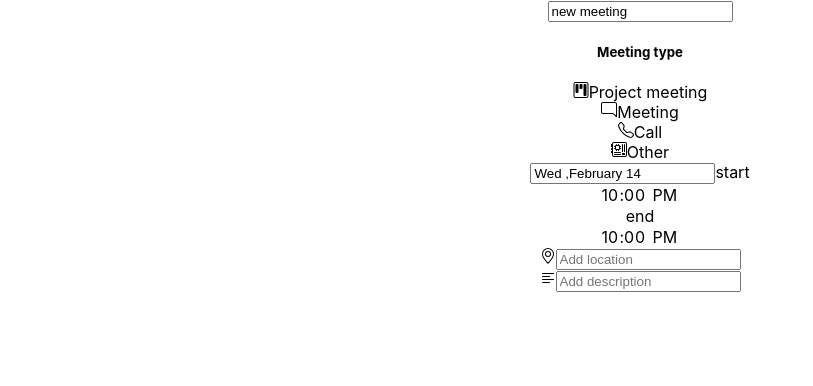
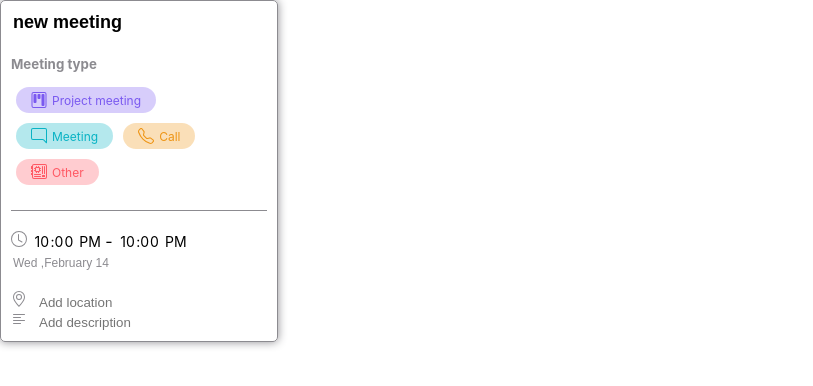
Before and after one commit to YroslavOne/meeting-calendar, a React (Create React App) app in the folder my-app/: page / in a window 1280 px wide. Shown: the top 386 px of the page, without its empty margins (0-813 px from the left). Built offline with nearby package versions, Linux system fonts and the light colour scheme.

Commit message:
17.11 28.02.2024

```diff
--- a/my-app/src/components/Context.js
+++ b/my-app/src/components/Context.js
@@ -11,22 +11,26 @@ export const ContextProvider = ({ children }) => {
     {
       icon: <Kanban/>,
       name: "Project meeting",
-      className: "red",
+      background: "122, 89, 240, 0.3",
+      color: "122, 89, 240, 1",
     },
     {
       icon: <ChatRight/>,
       name: "Meeting",
-      className: "red",
+      background: "9, 179, 196, 0.3",
+      color: "9, 179, 196, 1",
     },
     {
       icon: <Telephone/>,
       name: "Call",
-      className: "red",
+      background: "238, 149, 21, 0.3",
+      color: "238, 149, 21, 1",
     },
     {
       icon: <Motherboard/>,
       name: "Other",
-      className: "red",
+      background: "255, 88, 99, 0.3",
+      color: "255, 88, 99, 1",
     },
   ];
 
--- a/my-app/src/components/appComponents/Main.js
+++ b/my-app/src/components/appComponents/Main.js
@@ -1,12 +1,12 @@
 // import Calendar from './mainComponents/Calendar';
 // import { useState } from 'react';
-import CreateTask from './mainComponents/CreateTask/CreateTask';
+import CreateMeeting from './mainComponents/CreateTask/CreateMeeting';
 
 function Main() {
   return (
     <div>
       {/* <Calendar/> */}
-      <CreateTask />
+      <CreateMeeting />
     </div>
   );
 }
--- /dev/null
+++ b/my-app/src/components/appComponents/mainComponents/CreateTask/CreateMeeting.css
@@ -0,0 +1,84 @@
+input{
+    list-style: none;
+}
+.create-meeting{
+    width: 20%;
+    box-shadow: 0px 0px 10px #8C8B90;
+    border: 1px solid #8C8B90;
+    border-radius: 5px;
+    padding: 10px;
+}
+.create-meeting-name{
+    width: 100%;
+    border: none;
+    cursor: pointer;
+}
+input .create-meeting-name{
+    outline: 0 !important;
+
+}
+.create-meeting-name{
+    font-weight: 700;
+    font-size: 18px;
+    border-bottom: 2px solid rgba(245, 40, 145, 0);
+
+}
+.create-meeting-name:focus{
+    border-bottom: 2px solid #7550F6;
+    outline: 0;
+    outline-offset: 0;
+    box-shadow: none;
+    outline: 0 !important;
+}
+.line{
+    content: "";
+    width: 100%;
+    height: 1px;
+    background: #8C8B90;
+    margin: 0;
+    margin-top: 20px;
+    margin-bottom: 20px;
+}
+.icon-clock-create-meeting{
+    color:  #8C8B90;
+}
+
+.create-meeting-time{
+    text-align: left;
+    margin: 0;
+    margin-top: 20px;
+    margin-bottom: 0px;
+}
+.create-meeting-location{
+    width: 100%;
+    text-align: left;
+}
+.create-meeting-description{
+    width: 100%;
+    text-align: left;
+}
+.create-meeting-location input{
+    margin-left: 10px;
+
+    outline: 0 !important;
+    border: none;
+    border: 1px solid none;
+    color:  #8C8B90;
+
+}
+.create-meeting-description input{
+    margin-left: 10px;
+    outline: 0 !important;
+    border: none;
+    border: 1px solid none;
+    color:  #8C8B90;
+}
+.create-meeting-description input:focus{
+    color: black;
+    border-bottom: 1px solid #7550F6;
+}
+
+.create-meeting-location input:focus{
+    color: black;
+    border-bottom: 1px solid #7550F6;
+}
--- /dev/null
+++ b/my-app/src/components/appComponents/mainComponents/CreateTask/CreateMeeting.js
@@ -0,0 +1,31 @@
+import { Clock, GeoAlt, TextLeft } from 'react-bootstrap-icons';
+import MeetingType from './TaskItems/MeetingType';
+import SelectDate from './TaskItems/SelectDate';
+import SelectTime from './TaskItems/SelectTime';
+import { useState } from 'react';
+import "./CreateMeeting.css"
+
+function CreateMeeting() {
+const [nameMeeting, setNameMeeting] = useState("new meeting")
+const [meetingType, setMeetingType] = useState("")
+const [selectedDate, setSelectedDate] = useState("")
+const [selectedTimeStart, setSelectedTimeStart] = useState("")
+const [selectedTimeEnd, setSelectedTimeEnd] = useState("")
+console.log(nameMeeting, meetingType, selectedDate, selectedTimeStart, selectedTimeEnd)
+
+  return (
+    <div className='create-meeting'>
+      <input className='create-meeting-name' value={nameMeeting} onChange={(e) => setNameMeeting(e.target.value)} placeholder="name task"></input>
+      <MeetingType setMeetingType={setMeetingType} />
+      <div className='line'></div>
+    <div className='create-meeting-time'> <Clock className='icon-clock-create-meeting'/> <SelectTime setSelectedTime={setSelectedTimeStart}/>
+       - <SelectTime setSelectedTime={setSelectedTimeEnd}/></div>
+       <SelectDate setSelectedDate={setSelectedDate}/>
+
+       <div className='create-meeting-location'><GeoAlt className='icon-clock-create-meeting'/><input placeholder="Add location"></input></div>
+       <div className='create-meeting-description'><TextLeft className='icon-clock-create-meeting'/><input placeholder="Add description"></input></div>
+
+    </div>
+  );
+}
+export default CreateMeeting;
--- a/my-app/src/components/appComponents/mainComponents/CreateTask/CreateTask.js
+++ /dev/null
@@ -1,28 +0,0 @@
-import { GeoAlt, TextLeft } from 'react-bootstrap-icons';
-import MeetingType from './TaskItems/MeetingType';
-import SelectDate from './TaskItems/SelectDate';
-import SelectTime from './TaskItems/SelectTime';
-import { useState } from 'react';
-
-function CreateTask() {
-const [nameMeeting, setNameMeeting] = useState("new meeting")
-const [meetingType, setMeetingType] = useState("")
-const [selectedDate, setSelectedDate] = useState("")
-const [selectedTimeStart, setSelectedTimeStart] = useState("")
-const [selectedTimeEnd, setSelectedTimeEnd] = useState("")
-console.log(nameMeeting, meetingType, selectedDate, selectedTimeStart, selectedTimeEnd)
-
-  return (
-    <div>
-      <input value={nameMeeting} onChange={(e) => setNameMeeting(e.target.value)} placeholder="name task"></input>
-      <MeetingType setMeetingType={setMeetingType} />
-       <SelectDate setSelectedDate={setSelectedDate}/>
-       start <SelectTime setSelectedTime={setSelectedTimeStart}/>
-       end <SelectTime setSelectedTime={setSelectedTimeEnd}/>
-       <div><GeoAlt/><input placeholder="Add location"></input></div>
-       <div><TextLeft/><input placeholder="Add description"></input></div>
-
-    </div>
-  );
-}
-export default CreateTask;
--- /dev/null
+++ b/my-app/src/components/appComponents/mainComponents/CreateTask/TaskItems/MeetingType.css
@@ -0,0 +1,46 @@
+ul{
+    margin: 0;
+    padding: 0;
+}
+li{
+    list-style: none;
+}
+.meeting-type{
+
+}
+.meeting-type-title{
+color: #8C8B90;
+text-align: left;
+margin: 0;
+margin-top: 20px;
+margin-bottom: 10px;
+}
+.meeting-type-items{
+    display: flex;
+    flex-wrap: wrap;
+
+
+}
+.meeting-type-item{
+    display: flex;
+    width: max-content;
+    border-radius: 15px;
+    padding-top: 5px;
+    padding-bottom: 5px;
+    padding-left: 15px;
+    padding-right: 15px;
+    margin: 5px;
+    align-content: center;
+    justify-content: center;
+    align-items: center;
+}
+.meeting-type-item p{
+    margin: 0;
+    margin-left: 5px;
+    width: max-content;
+    display: flex;
+    align-content: center;
+    justify-content: center;
+    align-items: center;
+    font-size: 12px;
+}
--- a/my-app/src/components/appComponents/mainComponents/CreateTask/TaskItems/MeetingType.js
+++ b/my-app/src/components/appComponents/mainComponents/CreateTask/TaskItems/MeetingType.js
@@ -1,5 +1,6 @@
 import { useContext, useState } from 'react';
 import { Context } from '../../../../Context';
+import "./MeetingType.css"
 // import { ChatRight, Kanban, Motherboard, Telephone } from "react-bootstrap-icons";
 
 function MeetingType(props) {
@@ -7,16 +8,16 @@ function MeetingType(props) {
   const [meetingType, setMeetingType]= useState("")
 props.setMeetingType(meetingType)
   return (
-    <div>
-      <h5>Meeting type</h5>
-      <div>
+    <div className='meeting-type'>
+      <h5 className='meeting-type-title'>Meeting type</h5>
+      <ul className='meeting-type-items'>
         {meetingItems.map((nameMeeting) => (
-          <div onClick={(e)=>setMeetingType(nameMeeting)} className={nameMeeting.className}>
+          <li className='meeting-type-item' onClick={(e)=>setMeetingType(nameMeeting)} style={{color: "rgba("+nameMeeting.color+")", background: "rgba("+nameMeeting.background+")"}}>
             {nameMeeting.icon}
-            {nameMeeting.name}
-          </div>
+            <p>{nameMeeting.name}</p>
+          </li>
         ))}
-      </div>
+      </ul>
     </div>
   );
 }
--- /dev/null
+++ b/my-app/src/components/appComponents/mainComponents/CreateTask/TaskItems/SelectDate.css
@@ -0,0 +1,26 @@
+.react-datepicker-wrapper{
+    width: 100%;
+    font-size: 5px;
+}
+.react-datepicker__input-container{
+    width: 100%;
+    text-align: left;
+}
+.react-datepicker__input-container input{
+    border: none;
+    outline: 0 !important;
+    margin: 0;
+    color:  #8C8B90;
+    text-align: left;
+    align-items: left;
+    font-size: 12px;
+    margin-bottom: 20px;
+
+
+}
+
+
+.react-datepicker__input-container input:focus{
+    color: black;
+    border-bottom: 1px solid #7550F6;
+}
--- a/my-app/src/components/appComponents/mainComponents/CreateTask/TaskItems/SelectDate.js
+++ b/my-app/src/components/appComponents/mainComponents/CreateTask/TaskItems/SelectDate.js
@@ -1,5 +1,6 @@
 import React, { useState } from "react";
 import DatePicker from "react-datepicker";
+import "./SelectDate.css"
 
 import "react-datepicker/dist/react-datepicker.css";
 
--- a/my-app/src/components/appComponents/mainComponents/CreateTask/TaskItems/SelectTime.css
+++ b/my-app/src/components/appComponents/mainComponents/CreateTask/TaskItems/SelectTime.css
@@ -29,3 +29,23 @@ select {
   /* width: auto;   */
 
   }
+  .react-time-picker__inputGroup__input{
+    cursor: pointer;
+  }
+  .react-time-picker__inputGroup{
+    font-size: 14px;
+}
+.react-time-picker__wrapper input:focus {
+    outline: 1px solid #8C8B90;
+    background: transparent;
+
+}
+.react-time-picker__wrapper select:focus {
+    outline: 1px solid #8C8B90;
+    background: transparent;
+
+}
+.react-time-picker__wrapper input {
+    background-color: transparent;
+
+}
--- a/my-app/src/components/appComponents/mainComponents/CreateTask/TaskItems/SelectTime.js
+++ b/my-app/src/components/appComponents/mainComponents/CreateTask/TaskItems/SelectTime.js
@@ -8,9 +8,7 @@ function SelectTime(props) {
   const [value, onChange] = useState('22:00');
 props.setSelectedTime(value)
   return (
-    <div>
       <TimePicker onChange={onChange} value={value} locale='en-us'/>
-    </div>
   );
 }
 export default SelectTime;
```
